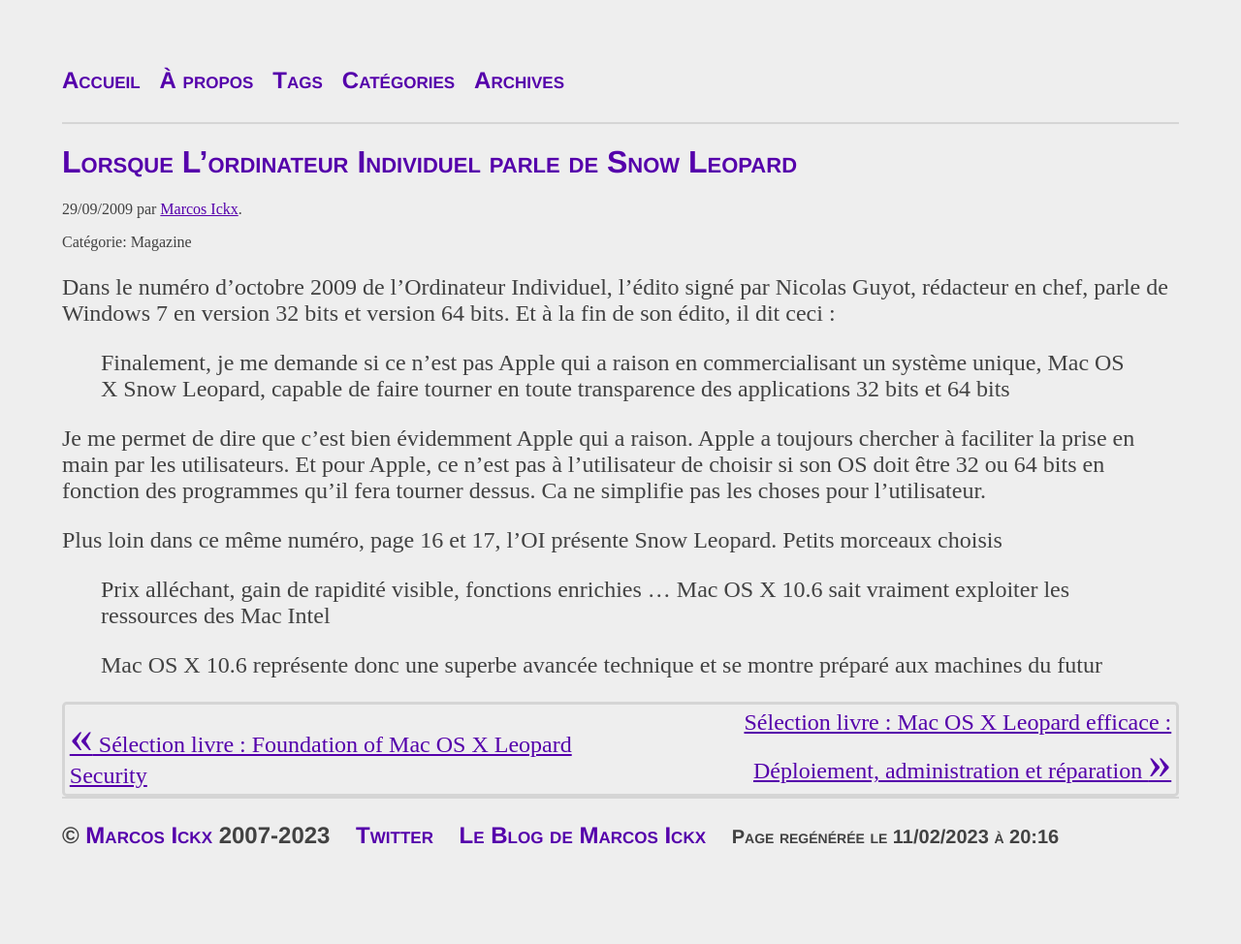
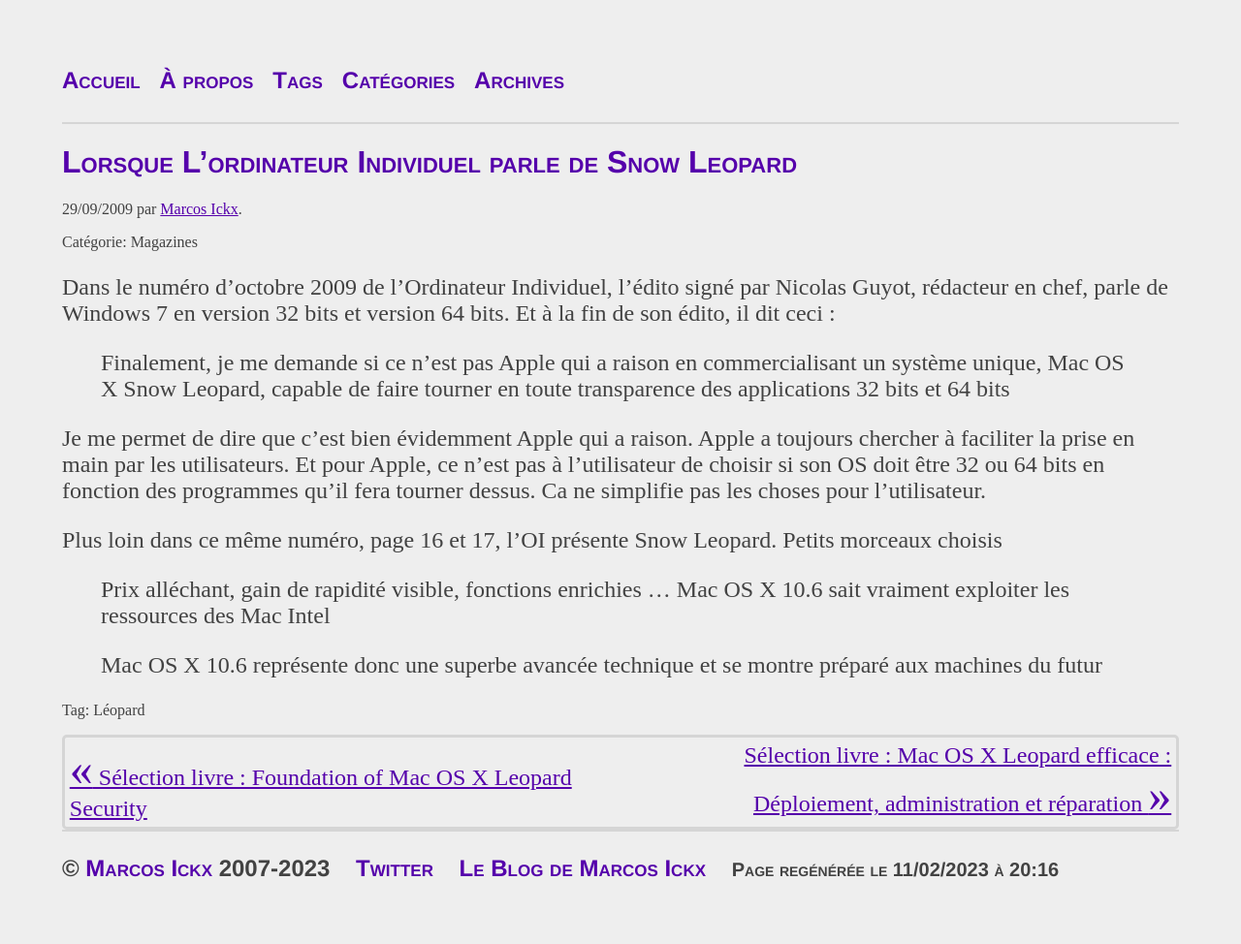
Before and after one commit to MarcosIckx/PreviewMarcosxNet, a Jekyll site: the page built from _posts/2009/2009-09-29-lorsque-lordinateur-individuel-parle-de-snow-leopard.md, in a window 1280 px wide. Shown: the whole page at 97% size. Built offline with Jekyll 4.4.1, drawn with Linux system fonts in a browser that asks for light colours; before the commit the page ends 940 px from its top, so only the background shows below that.

Commit message:
Update 2009-09-29-lorsque-lordinateur-individuel-parle-de-snow-leopard.md

```diff
--- a/_posts/2009/2009-09-29-lorsque-lordinateur-individuel-parle-de-snow-leopard.md
+++ b/_posts/2009/2009-09-29-lorsque-lordinateur-individuel-parle-de-snow-leopard.md
@@ -1,6 +1,7 @@
 ---
 date: 2009-09-29
-category: Magazine
+category: Magazines
+tags: [Léopard]
 title: Lorsque L’ordinateur Individuel parle de Snow Leopard
 ---
 
```
